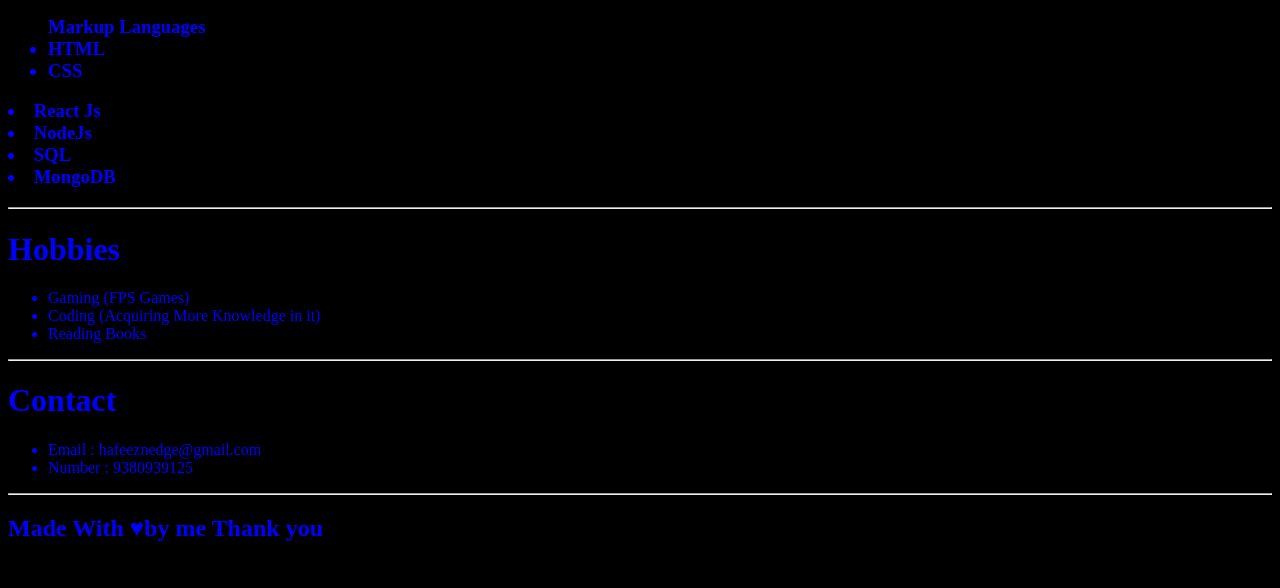
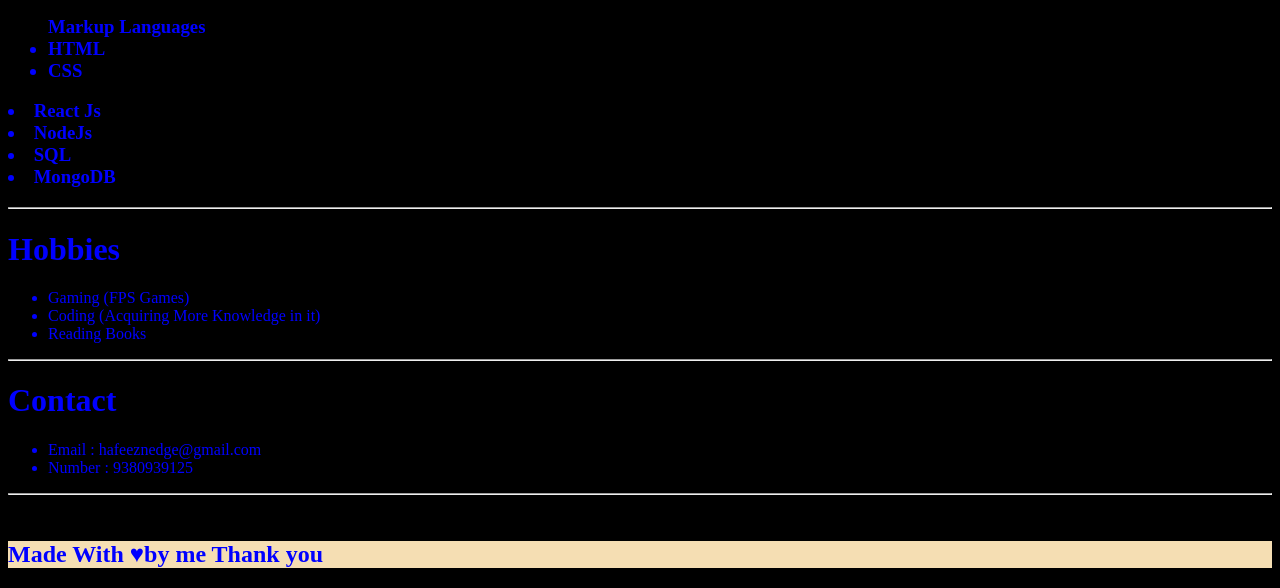
Before and after one commit to hafeeznedge/Portfolio, a plain HTML site: page index.html in a window 1280 px wide. Shown: the part 544-1132 px from the top of the page. Before the commit the page ends 1106 px from the top, so only its background shows below. Drawn offline with Linux system fonts and the light colour scheme.

Commit message:
Adding more Elements and linking CSS

```diff
--- a/index.html
+++ b/index.html
@@ -1,6 +1,7 @@
 <html>
     <head>
         <title>Portfolio</title>
+        <link rel="stylesheet" href="styles.css">
     </head>
             <body>
                     <style>
@@ -57,11 +58,12 @@
                                         <li>Email : hafeeznedge@gmail.com</li>
                                         <li>Number : 9380939125</li>
                                      </ul>
-                                    <hr>
-                                     <h2>
-                                        Made With &hearts;by me
-                                        Thank you
-                                     </h2>
                     </div3>
+                    <hr>
+                    <br>
+                    <h2 style="background-color: wheat;">
+                        Made With &hearts;by me
+                        Thank you
+                     </h2>
         </body>
 </html>
```
Also changed, not shown: style.css (added).
